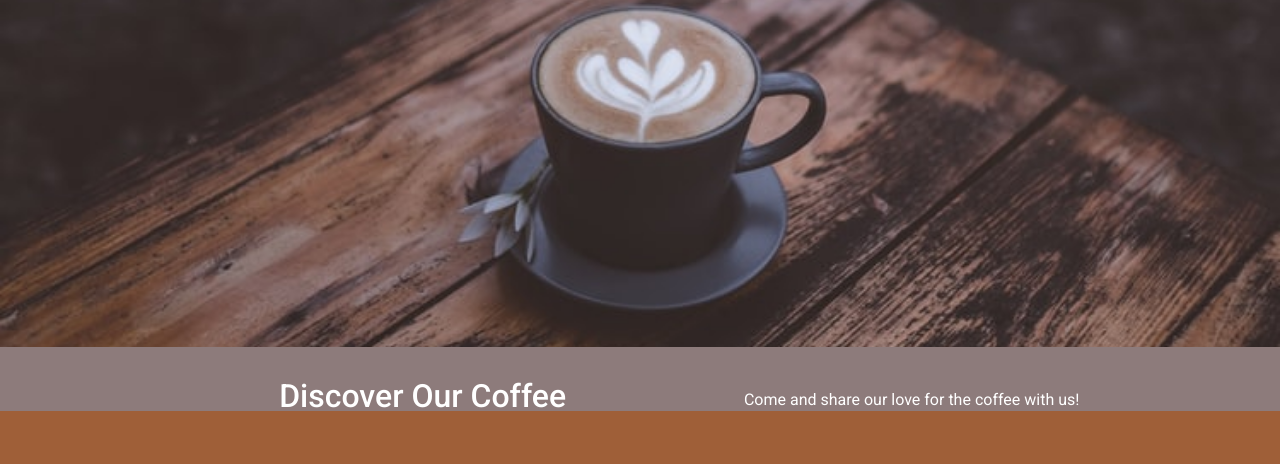
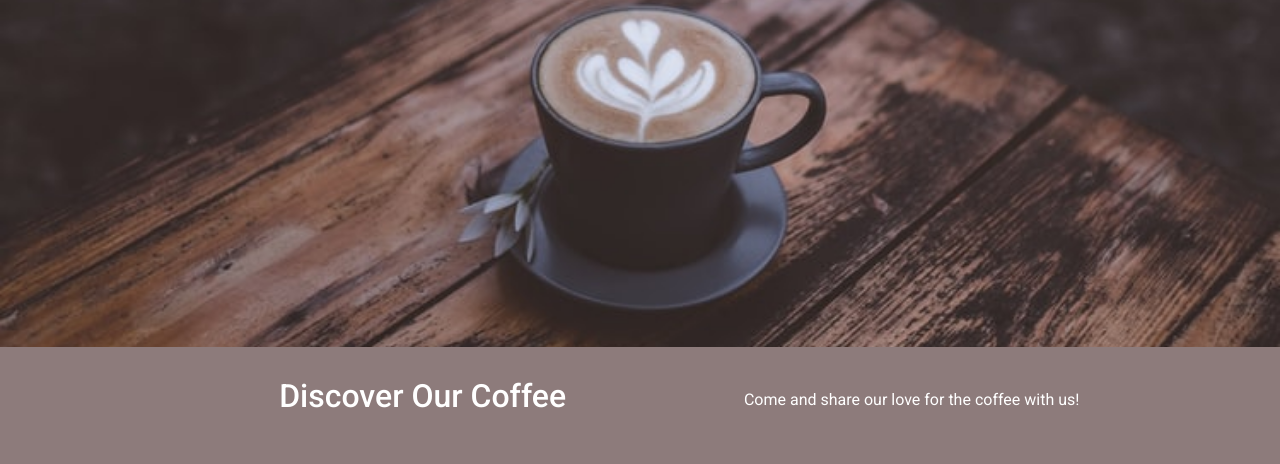
Before and after one commit to schlickenschleider/coffee-tree, a website: page index.html in a window 1280 px wide. Shown: the part 333-797 px from the top of the page. Drawn offline with Linux system fonts and the light colour scheme.

Commit message:
Update styles.css

```diff
--- a/css/styles.css
+++ b/css/styles.css
@@ -22,7 +22,7 @@ body {
 
 .divider {
     background-color: rgb(141, 123, 123);
-    height: 4rem;
+    height: 8rem;
 }
 
 #about {
```
